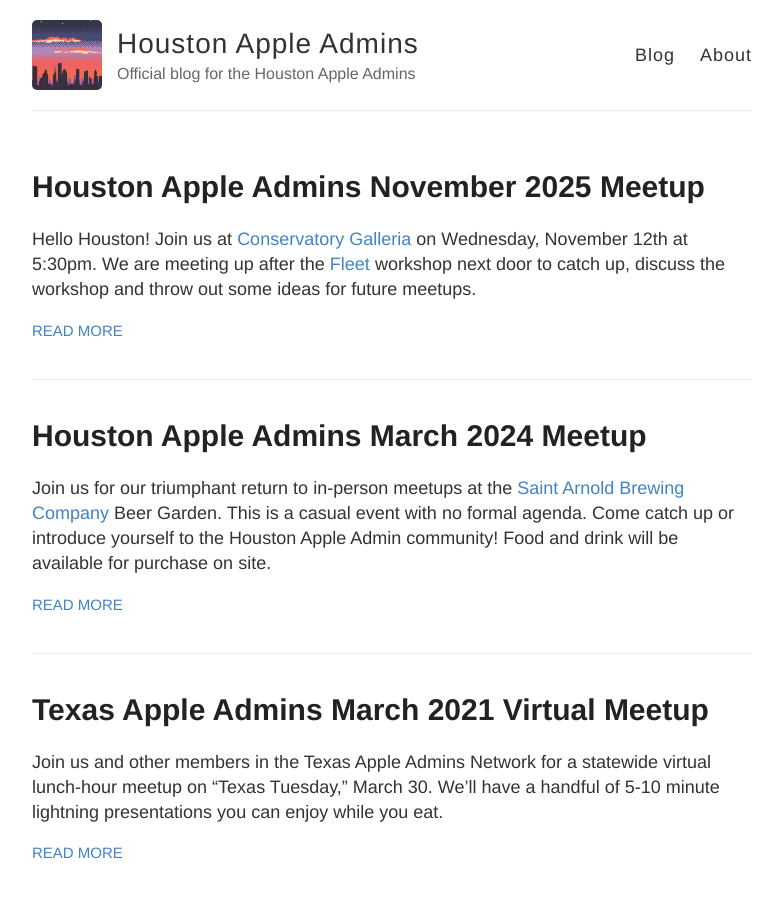
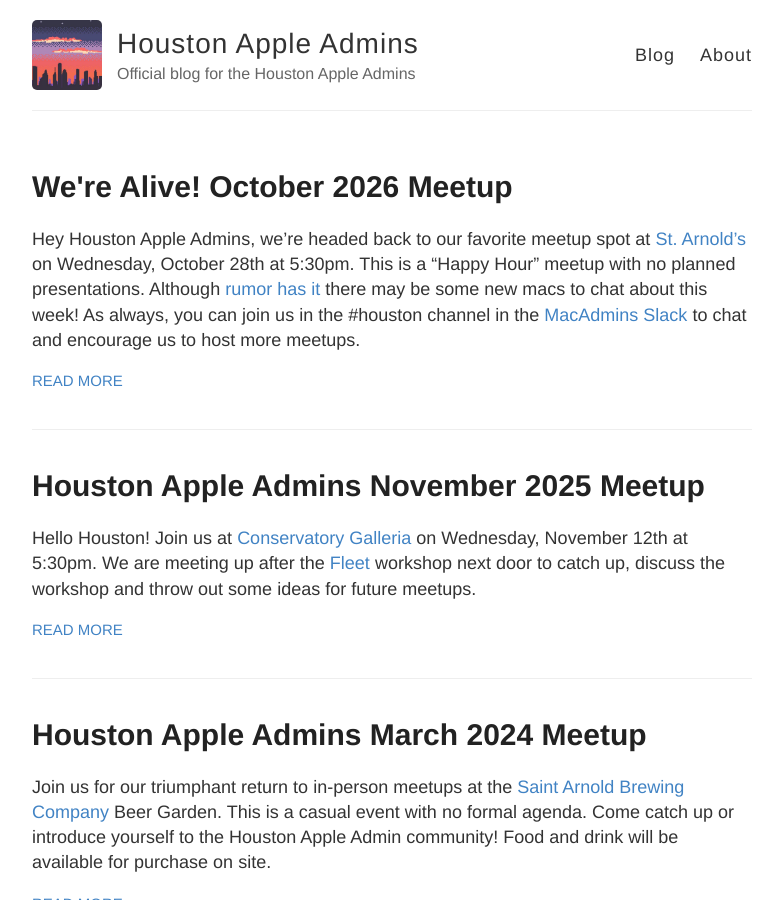
Before and after one commit to houstonappleadmins/houstonappleadmins.github.io, a Jekyll site: the page built from index.html, in a window 1280 px wide and 900 px high. Shown: the whole window, without its empty margins (248-1031 px from the left). Built offline with Jekyll 4.4.1, drawn with Linux system fonts in a browser that asks for light colours.

Commit message:
oct2026 meetup
october 2026 meetup post

```diff
--- /dev/null
+++ b/_posts/2026-10-12-Oct2026-HoustonAppleAdmins.md
@@ -0,0 +1,13 @@
+---
+title: "We're Alive! October 2026 Meetup"
+date: 2026-10-12T14:06:00-06:00
+---
+Hey Houston Apple Admins, we're headed back to our favorite meetup spot at [St. Arnold's](https://www.saintarnold.com/) on Wednesday, October 28th at 5:30pm. This is a "Happy Hour" meetup with no planned presentations. Although [rumor has it](https://www.macrumors.com/2026/10/12/new-macs-and-ipad-mini-in-los-angeles/) there may be some new macs to chat about this week! As always, you can join us in the #houston channel in the [MacAdmins Slack](https://macadmins.org/community/slack/) to chat and encourage us to host more meetups.
+
+**When**: Wednesday, October 28, 2026 @ 5:30pm
+
+**Where**: [Saint Arnold Brewing Company, 2000 Lyons Ave., Houston, Texas 77020](https://goo.gl/maps/J3KutKEH63c19SS5A)
+
+See you there,
+
+--Kyle
```
Also changed, not shown: about.md (+1 -1 lines).
